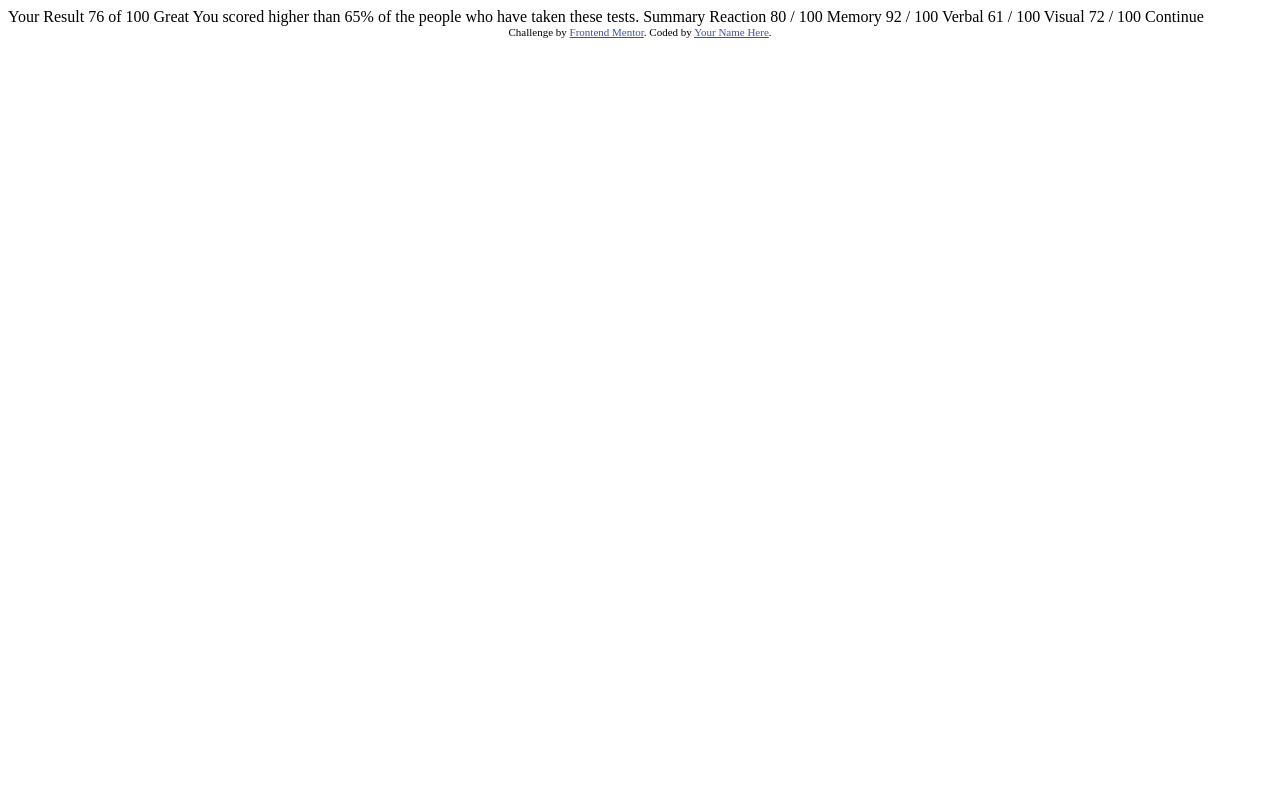
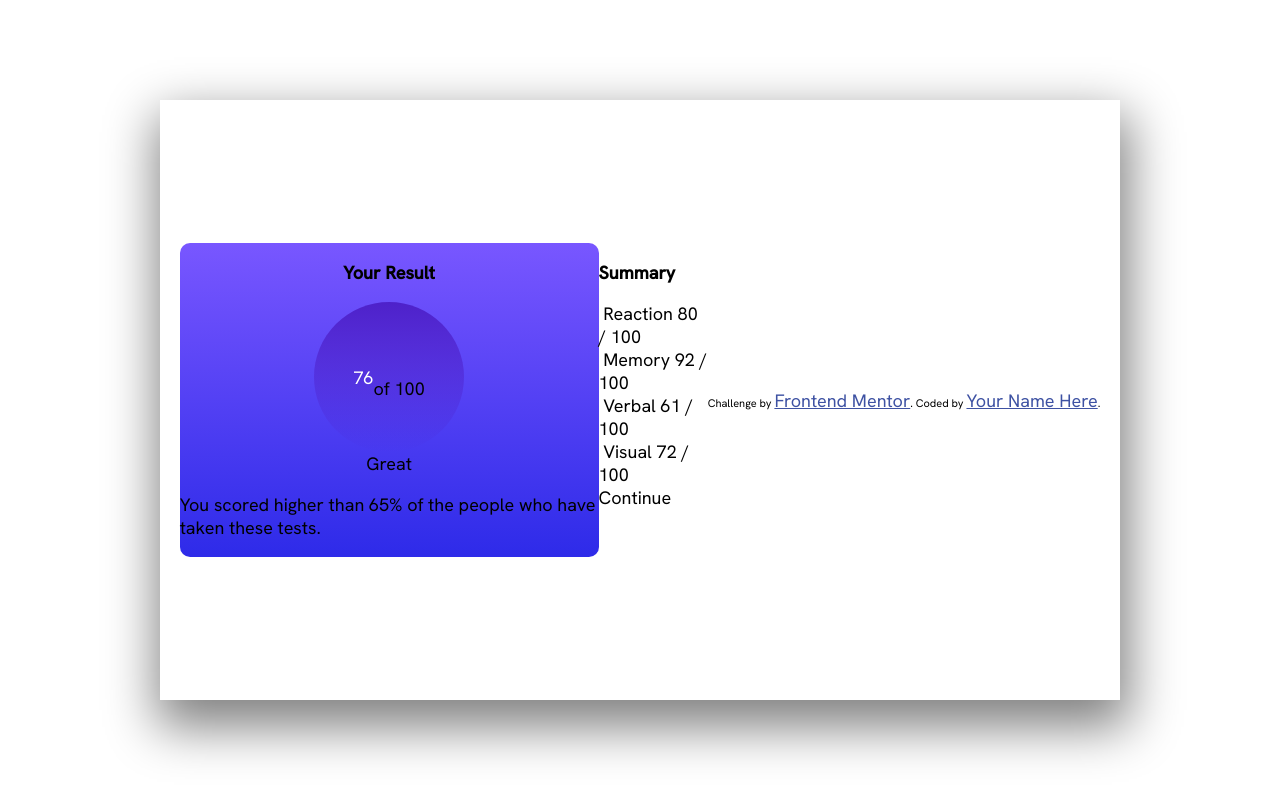
Before and after one commit to amr1234567/Results_summary_component, a plain HTML site: page index.html in a window 1280 px wide. Drawn offline with Linux system fonts and the light colour scheme.

Commit message:
first edit

```diff
--- a/index.html
+++ b/index.html
@@ -1,47 +1,71 @@
 <!DOCTYPE html>
 <html lang="en">
+
 <head>
   <meta charset="UTF-8">
-  <meta name="viewport" content="width=device-width, initial-scale=1.0"> <!-- displays site properly based on user's device -->
+  <meta name="viewport" content="width=device-width, initial-scale=1.0">
+  <!-- displays site properly based on user's device -->
 
   <link rel="icon" type="image/png" sizes="32x32" href="./assets/images/favicon-32x32.png">
+  <link rel="stylesheet" href="style/css.css">
 
   <title>Frontend Mentor | Results summary component</title>
 
   <!-- Feel free to remove these styles or customise in your own stylesheet 👍 -->
-  <style>
-    .attribution { font-size: 11px; text-align: center; }
-    .attribution a { color: hsl(228, 45%, 44%); }
-  </style>
+
 </head>
+
 <body>
+  <div class="cont">
+    <div class="block">
+      <div class="result">
 
-  Your Result
-  76
-  of 100
 
-  Great
-  You scored higher than 65% of the people who have taken these tests.
+        <h3> Your Result</h3>
+        <div class="score"><span> 76 </span><br>
+          of 100
+        </div>
 
-  Summary
+          <span class="great"> Great</span>
+          <p class="description"> You scored higher than 65% of the people who have taken these tests.
+          </p>
 
-  Reaction
-  80 / 100
+      </div>
+      <div class="summary">
+        <h3> Summary</h3>
+        <section class="Reaction">
+          <img src="" alt="">
+          <span> Reaction</span>
+          <span class="summary-score"> 80 / 100</span>
 
-  Memory
-  92 / 100
 
-  Verbal
-  61 / 100
+        </section>
+        <section class="Memory">
+          <img src="" alt="">
+          <span> Memory</span>
+          <span class="summary-score"> 92 / 100</span>
 
-  Visual
-  72 / 100
+        </section>
+        <section class="Verbal">
+          <img src="" alt="">
+          <span> Verbal</span>
+          <span class="summary-score"> 61 / 100</span>
 
-  Continue
+        </section>
+        <section class="Visual">
+          <img src="" alt="">
+          <span> Visual</span>
+          <span class="summary-score"> 72 / 100</span>
 
-  <div class="attribution">
-    Challenge by <a href="https://www.frontendmentor.io?ref=challenge" target="_blank">Frontend Mentor</a>.
-    Coded by <a href="#">Your Name Here</a>.
+        </section>
+        <div class="button"> Continue</div>
+      </div>
+    </div>
+    <div class="attribution">
+      Challenge by <a href="https://www.frontendmentor.io?ref=challenge" target="_blank">Frontend Mentor</a>.
+      Coded by <a href="#">Your Name Here</a>.
+    </div>
   </div>
 </body>
+
 </html>
--- /dev/null
+++ b/style/css.css
@@ -0,0 +1,80 @@
+@import url('https://fonts.googleapis.com/css2?family=Fraunces:wght@500;600&family=Hanken+Grotesk:wght@200;300;400;500&family=Montserrat:wght@300&display=swap');
+
+
+
+
+:root {
+    /* Primary */
+    --Light_red: hsl(0, 100%, 67%);
+    --Orangey_yellow: hsl(39, 100%, 56%);
+    --Green_teal: hsl(166, 100%, 37%);
+    --Cobalt_blue: hsl(234, 85%, 45%);
+    /* Gradients */
+
+    /* background */
+    --Light_slate_blue: hsl(252, 100%, 67%);
+    --Light_royal_blue: hsl(241, 81%, 54%);
+    /* circle */
+    --Violet_blue: hsla(256, 72%, 46%, 1);
+    --Persian_blue: hsla(241, 72%, 46%, 0);
+
+}
+
+* {
+    font-size: 18px;
+    font-family: 'Hanken Grotesk', sans-serif;
+}
+
+
+.cont {
+    position: absolute;
+    display: flex;
+    align-items: center;
+    justify-content: center;
+    background-color: var(--Cream);
+    width: 75%;
+    height: 600px;
+    left: 50%;
+    top: 50%;
+
+    box-shadow: 3px 21px 48px 6px grey;
+    transform: translate(-50%, -50%);
+}
+
+.block {
+    border: 5 solid black;
+    display: flex;
+    flex-direction: row;
+    width: 55%;
+    /* grid-template-areas: col col; */
+}
+
+.result{
+    display: flex;
+    justify-content: center;
+    align-items: center;
+    flex-direction: column;
+    border-radius: 10px;
+    background-image: linear-gradient(to bottom,var(--Light_slate_blue),var(--Light_royal_blue));
+}
+.score{
+    display: flex;
+    justify-content: center;
+    align-items: center;
+    width: 150px;
+    height: 150px;
+    border-radius: 50%;
+    background-image: linear-gradient(to top,var(--Persian_blue),var(--Violet_blue));
+}
+
+.score>span {
+    color: white;
+}
+.attribution {
+    font-size: 11px;
+    text-align: center;
+}
+
+.attribution a {
+    color: hsl(228, 45%, 44%);
+}
```
